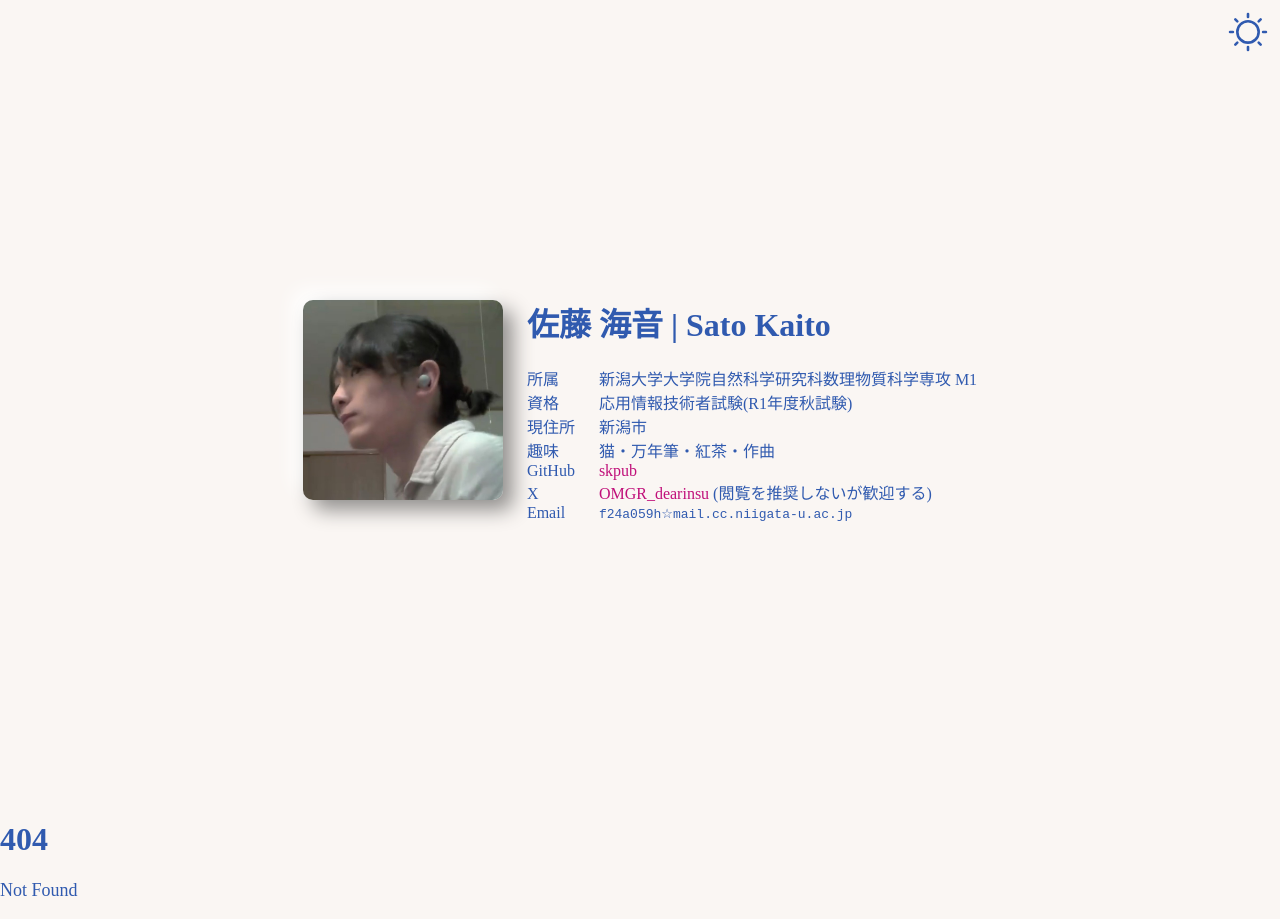
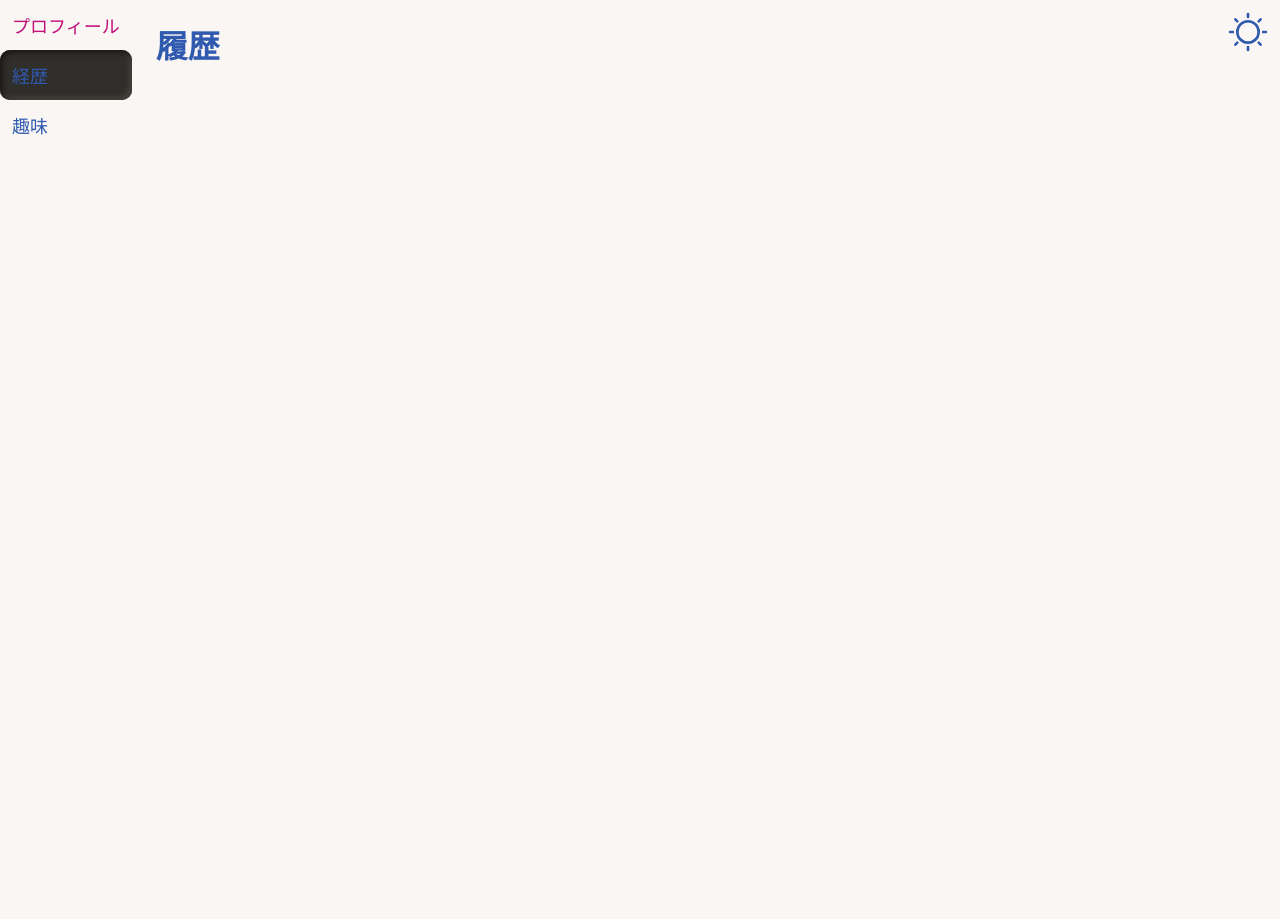
Before and after one commit to skpub/portfolio_v3, a SvelteKit app: page /career in a window 1280 px wide. Before the commit this address had no page. After the commit the page ends 800 px from the top, so only its background shows below. Built offline with nearby package versions, Linux system fonts and the light colour scheme; a web font is replaced by a local one.

Commit message:
全体的なシステムの変更: プロフをlayoutからページの一つに。

```diff
--- a/src/routes/+layout.svelte
+++ b/src/routes/+layout.svelte
@@ -1,9 +1,9 @@
 <script lang="ts">
   import { writable } from "svelte/store"
   import { onMount } from "svelte"
-  import face from "$lib/assets/face2.jpg"
   import sun from "$lib/assets/sun.svg"
   import moon from "$lib/assets/moon.svg"
+    import { page } from "$app/stores";
 
   const isDarkMode = writable(false)
 
@@ -25,6 +25,13 @@
   function toggleMode() {
     isDarkMode.update(v => !v)
   }
+
+  const tabs = [
+    {id: "/", title: "プロフィール"},
+    {id: "/career", title: "経歴"},
+    {id: "/hobby", title: "趣味"}
+  ]
+
 </script>
 
 <div id="header">
@@ -34,43 +41,22 @@
     <div style="mask-image: url({moon});"></div>
   {/if}
 </div>
-<div id="profile">
-  <img src={face} alt="" id="face">
-  <div id="bio" class="margin24">
-    <h1 id="name">佐藤 海音 | Sato Kaito</h1>
-    <div class="table">
-      <div class="table-row">
-        <div class="table-cell">所属</div>
-        <div class="table-cell">新潟大学大学院自然科学研究科数理物質科学専攻 M1</div>
-      </div>
-      <div class="table-row">
-        <div class="table-cell">資格</div>
-        <div class="table-cell">応用情報技術者試験(R1年度秋試験)</div>
-      </div>
-      <div class="table-row">
-        <div class="table-cell">現住所</div>
-        <div class="table-cell">新潟市</div>
-      </div>
-      <div class="table-row">
-        <div class="table-cell">趣味</div>
-        <div class="table-cell">猫・万年筆・紅茶・作曲</div>
-      </div>
-      <div class="table-row">
-        <div class="table-cell">GitHub</div>
-        <div class="table-cell"><a href='https://github.com/skpub'>skpub</a></div>
-      </div>
-      <div class="table-row">
-        <div class="table-cell">X</div>
-        <div class="table-cell"><a href='https://x.com/OMGR_dearinsu'>OMGR_dearinsu</a> (閲覧を推奨しないが歓迎する)</div>
-      </div>
-      <div class="table-row">
-        <div class="table-cell">Email</div>
-        <div class="table-cell"><span id="mail">f24a059h☆mail.cc.niigata-u.ac.jp</span></div>
-      </div>
+<div id="main">
+  <div id="tab_container">
+    <div id="tabs">
+      {#each tabs as tab}
+        {#if tab.id === $page.url.pathname}
+          <p id="selected">{tab.title}</p>
+        {:else}
+          <a href={tab.id}><p>{tab.title}</p></a>
+        {/if}
+      {/each}
     </div>
   </div>
+  <div id="slot_container">
+    <slot />
+  </div>
 </div>
-<slot />
 
 <style>
   @import url('https://fonts.googleapis.com/css2?family=Zen+Maru+Gothic:wght@300;400;500;700;900&display=swap');
@@ -78,7 +64,7 @@
   @import url('https://fonts.googleapis.com/css2?family=BIZ+UDGothic:wght@400;700&family=Zen+Kurenaido&display=swap');
 
   :global(body) {
-    background-color: light-dark(#faf6f3, #302e2a);
+    background-color: var(--background);
     color: light-dark(#305aaf, #fff);
     * {
       font-family: var(--gothic1);
@@ -105,6 +91,7 @@
     --gothic1: "Zen Maru Gothic";
     --gothic2: "BIZ UDGothic";
     --letter1: "Zen Kurenaido";
+    --background: light-dark(#faf6f3, #302e2a);
     --foreground: light-dark(#305aaf, #fff);
     --foreground2: light-dark(#c0107a,#ffa3da);
     color-scheme: light dark;
@@ -114,7 +101,7 @@
     display: flex;
     justify-content: end;
     position: absolute;
-    width: 100%;
+    right: 0;
     height: 48px;
     div {
       margin: 12px;
@@ -124,54 +111,36 @@
     }
   }
 
-  .table {
-    display: table;
+  #tabs {
+    margin-right: 24px;
+    p {
+      margin-top: 0;
+      margin-bottom: 0;
+      padding: 12px;
+    }
+    a {
+      color: var(--foreground)
+    }
+    a:hover {
+      color: var(--foreground2)
+    }
   }
 
-  .table-row {
-    display: table-row;
-  }
-  .table-cell:nth-child(1) {
-    padding-right: 24px;
+  #selected {
+    /* background-color: var(--foreground); */
+    /* color: var(--background) */
+    border-radius: 10px;
+    background: #302e2a;
+    box-shadow: inset 3px 3px 5px #1b1a18,
+            inset -3px -3px 5px #45423c;
   }
 
-  .table-cell {
-    display: table-cell;
+  #main {
+    display: flex;
   }
 
-  #face {
-    margin-left: 24px;
-    box-shadow:  10px 10px 20px light-dark(#918f8d,#292724),
-             -10px -10px 20px light-dark(#ffffff, #373530);
-  }
-
-  #mail {
-    font-family: monospace;
-  }
-
-  #profile {
-    display: flex;
-    justify-content: center;
-    align-items: center;
-    min-height: 100dvh;
-    img {
-      border-radius: 5%;
-      width: 200px;
-      height: 200px;
-    }
-    h1 {
-      font-family: var(--letter1);
-    }
-  }
-  @media (max-aspect-ratio: 1/1) {
-    #face {
-      margin-left: 0px;
-    }
-    #name {
-      text-align: center;
-    }
-    #profile {
-      flex-flow: column;
-    }
+  #slot_container {
+    z-index: -1;
+    flex-grow: 1;
   }
 </style>
```
Also changed, not shown: src/routes/+page.svelte (+84 -64 lines), src/routes/career/+page.svelte (renamed from src/lib/components/career.svelte), src/routes/hobby/+page.svelte (renamed from src/lib/components/hobby.svelte).
